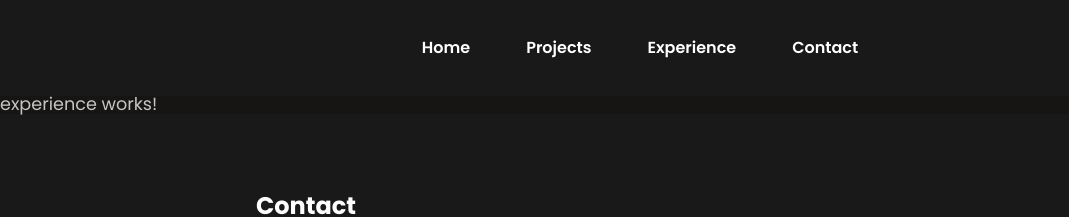
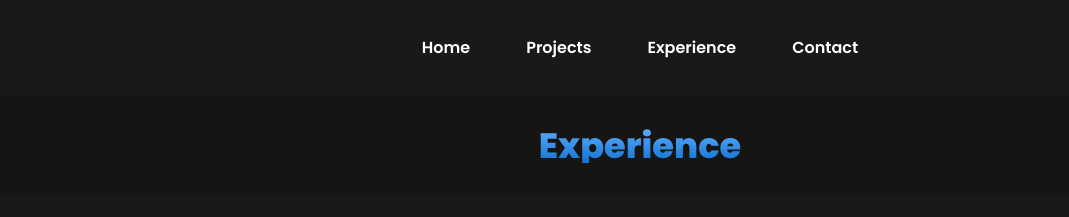
Before and after one commit to capella-marcosfilipe/marcoscapella-portfolio-ng, an Angular app: page /experience in a window 1280 px wide. Shown: the top 217 px of the page, without its empty margins (0-1069 px from the left). Built offline with nearby package versions, Linux system fonts and the light colour scheme.

Commit message:
Created the project-card component and defined the titles of the pages.

```diff
--- a/src/app/app.module.ts
+++ b/src/app/app.module.ts
@@ -9,6 +9,7 @@ import { HomeComponent } from './pages/home/home.component';
 import { ProjectsComponent } from './pages/projects/projects.component';
 import { ExperienceComponent } from './pages/experience/experience.component';
 import { ButtonComponent } from './shared/components/button/button.component';
+import { ProjectCardComponent } from './pages/projects/project-card/project-card.component';
 
 @NgModule({
   declarations: [
@@ -18,7 +19,8 @@ import { ButtonComponent } from './shared/components/button/button.component';
     HomeComponent,
     ProjectsComponent,
     ExperienceComponent,
-    ButtonComponent
+    ButtonComponent,
+    ProjectCardComponent
   ],
   imports: [
     BrowserModule,
--- a/src/app/pages/experience/experience.component.css
+++ b/src/app/pages/experience/experience.component.css
@@ -0,0 +1,20 @@
+.experience {
+  display: flex;
+  flex-direction: column;
+
+  margin: 2rem auto;
+  gap: 2px;
+
+  justify-content: center;
+  align-items: center;
+}
+
+.experience__title {
+  background: linear-gradient(180deg, #5badff 0%, #1373d1 100%);
+  background-clip: text;
+  -webkit-background-clip: text;
+  -webkit-text-fill-color: transparent;
+
+  font-weight: 800;
+  font-size: 2.2rem;
+}
--- a/src/app/pages/experience/experience.component.html
+++ b/src/app/pages/experience/experience.component.html
@@ -1 +1,3 @@
-<p>experience works!</p>
+<section class="experience">
+  <h1 class="experience__title">Experience</h1>
+</section>
--- /dev/null
+++ b/src/app/pages/projects/project-card/project-card.component.html
@@ -0,0 +1 @@
+<p>project-card works!</p>
--- a/src/app/pages/projects/projects.component.css
+++ b/src/app/pages/projects/projects.component.css
@@ -0,0 +1,20 @@
+.projects {
+  display: flex;
+  flex-direction: column;
+
+  margin: 2rem auto;
+  gap: 2px;
+
+  justify-content: center;
+  align-items: center;
+}
+
+.projects__title {
+  background: linear-gradient(180deg, #ff8660 0%, #d5491d 100%);
+  background-clip: text;
+  -webkit-background-clip: text;
+  -webkit-text-fill-color: transparent;
+
+  font-weight: 800;
+  font-size: 2.2rem;
+}
--- a/src/app/pages/projects/projects.component.html
+++ b/src/app/pages/projects/projects.component.html
@@ -1 +1,3 @@
-<p>projects works!</p>
+<section class="content-width projects">
+  <h1 class="projects__title">Projects</h1>
+</section>
--- a/src/styles.css
+++ b/src/styles.css
@@ -27,17 +27,3 @@ body {
 .flex-horizontal {
   display: flex;
 }
-
-.projects {
-  background: linear-gradient(180deg, #ff8660 0%, #d5491d 100%);
-  background-clip: text;
-  -webkit-background-clip: text;
-  -webkit-text-fill-color: transparent;
-}
-
-.experience {
-  background: linear-gradient(180deg, #5badff 0%, #1373d1 100%);
-  background-clip: text;
-  -webkit-background-clip: text;
-  -webkit-text-fill-color: transparent;
-}
```
Also changed, not shown: src/app/pages/projects/project-card/project-card.component.ts (added, +11 -0 lines), src/app/pages/projects/project-card/project-card.component.css (added), 1 other file (tests, documents, lock files or other folders).
